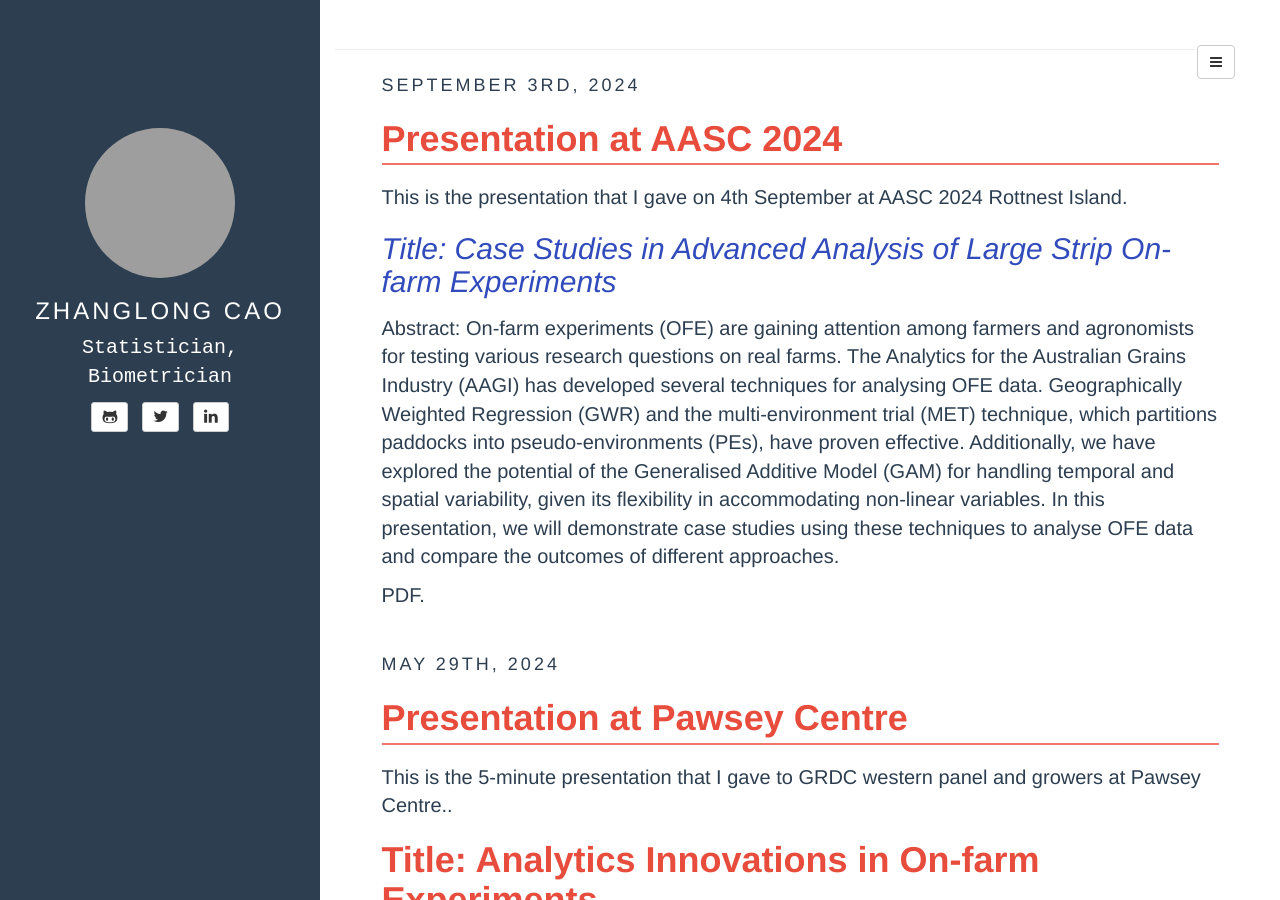
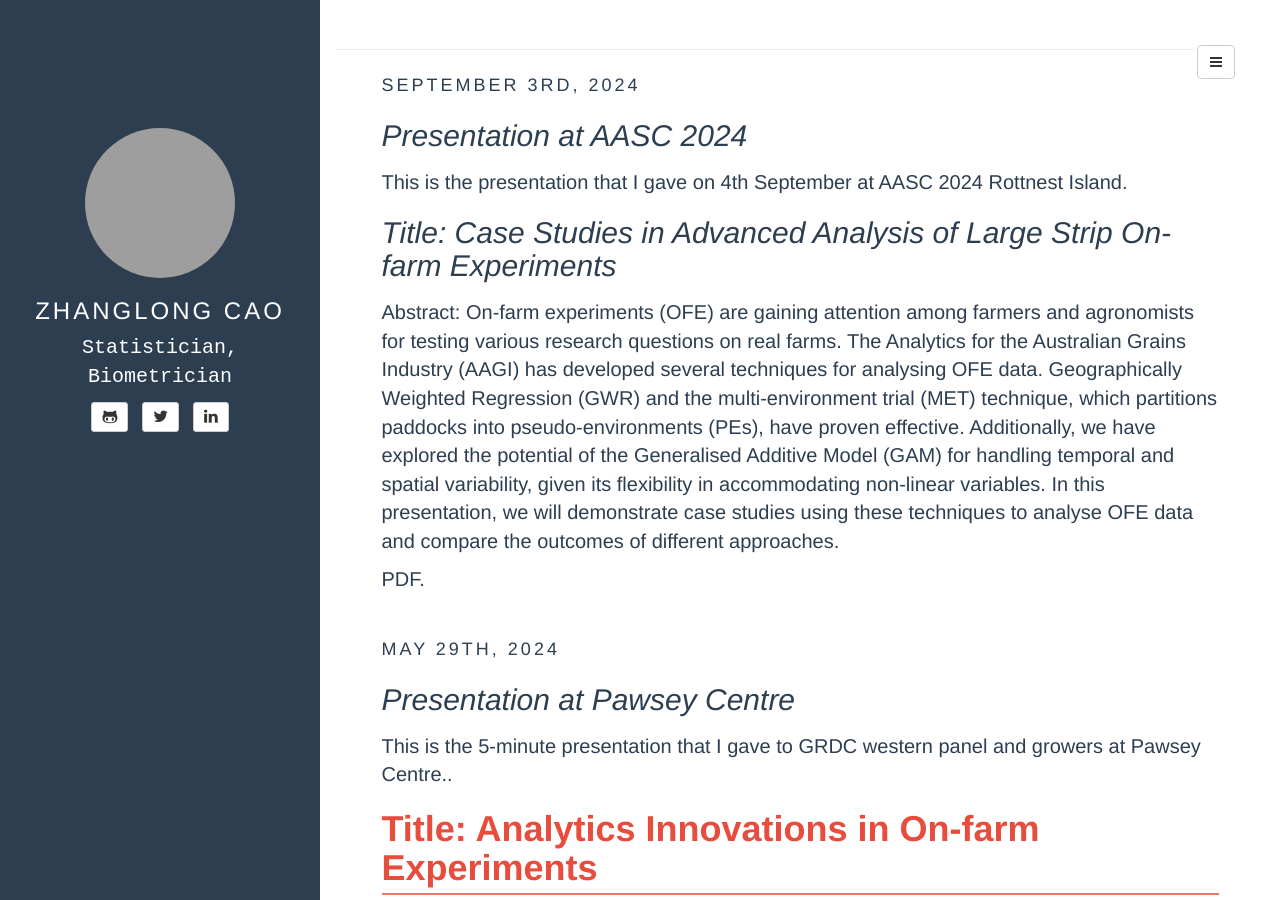
Before and after one commit to jeromecy/jeromecy.github.io, a Jekyll site: the page built from index.html, in a window 1280 px wide and 900 px high. Built offline with Jekyll 4.4.1, drawn with Linux system fonts in a browser that asks for light colours; the list of posts is cut into pages by our own code; comment, search, counter and statistics services are not loaded; grey boxes are pictures that could not be loaded.

Commit message:
updated index format

```diff
--- a/index.html
+++ b/index.html
@@ -19,9 +19,9 @@ tagline:
     {{ post.date | date: "%Y" }}
   </span>
 
-  <h2>
+  <h3>
     <a href="{{ site.BASE_PATH }}{{ post.url }}">{{ post.title }}</a>
-  </h2>
+  </h3>
 
   <div>
     {% if post.fullview %}
```
Also changed, not shown: _posts/2024-09-04-AASC2024.md (+1 -3 lines).
